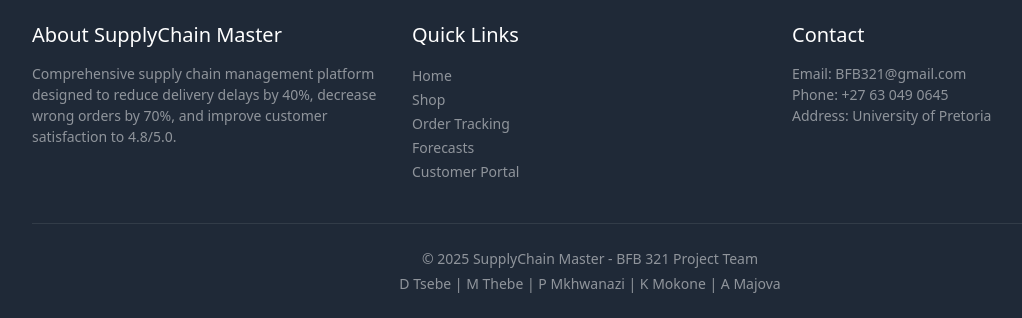
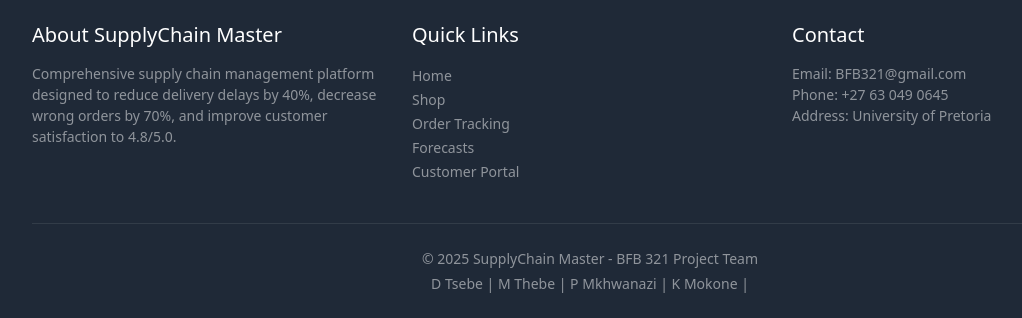
Before and after one commit to u22754459/Group_29-Retail-Supply-Chain, a Flask app: template templates/index.html in a window 1280 px wide. Shown: the part 1058-1376 px from the top of the page, without its empty margins (50-1072 px from the left). Run offline with Flask 3, Linux system fonts and the light colour scheme; the template is opened without the code that fills it, so the values that code supplies are empty.

Commit message:
Implemented Backend

```diff
--- a/templates/index.html
+++ b/templates/index.html
@@ -197,7 +197,7 @@
             <hr class="border-secondary my-4">
             <div class="text-center small text-white-50">
                 <p class="mb-1">&copy; 2025 SupplyChain Master - BFB 321 Project Team</p>
-                <p class="mb-0">D Tsebe | M Thebe | P Mkhwanazi | K Mokone | A Majova</p>
+                <p class="mb-0">D Tsebe | M Thebe | P Mkhwanazi | K Mokone |</p>
             </div>
         </div>
     </footer>
```
